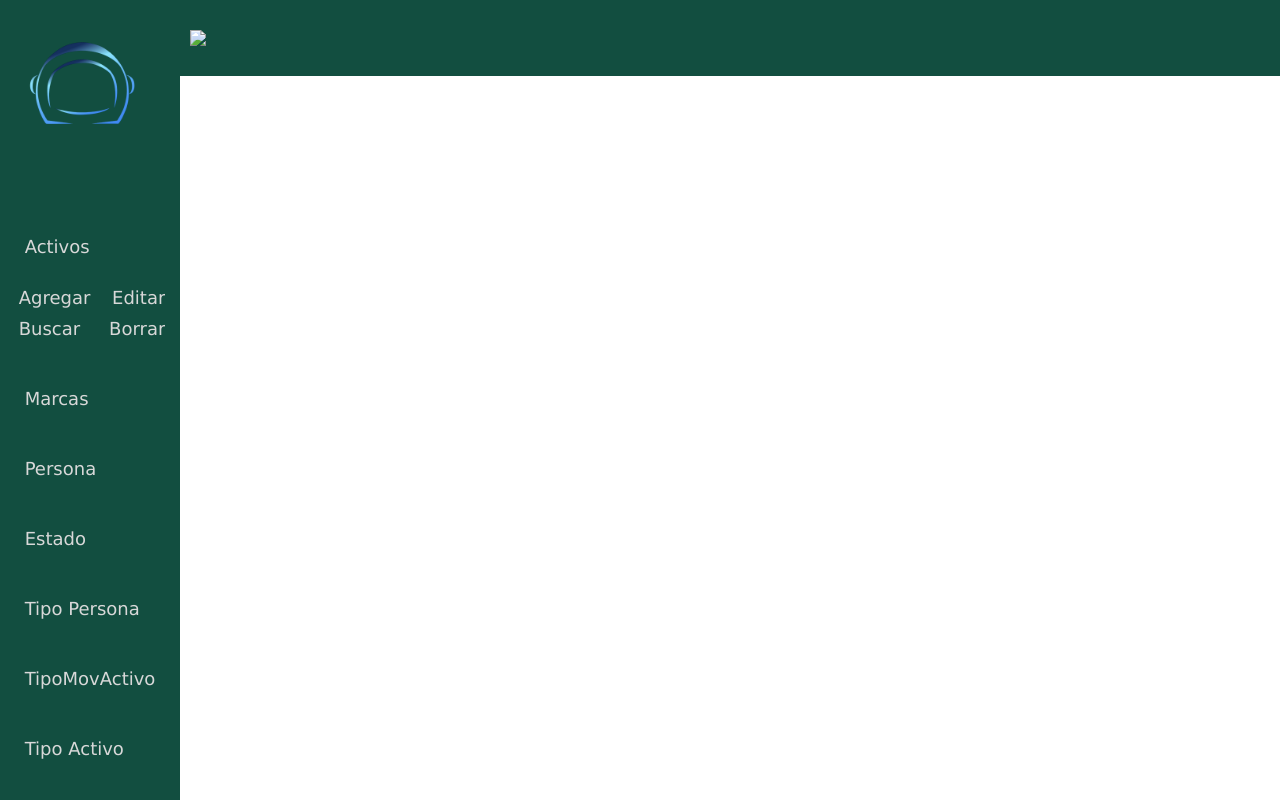
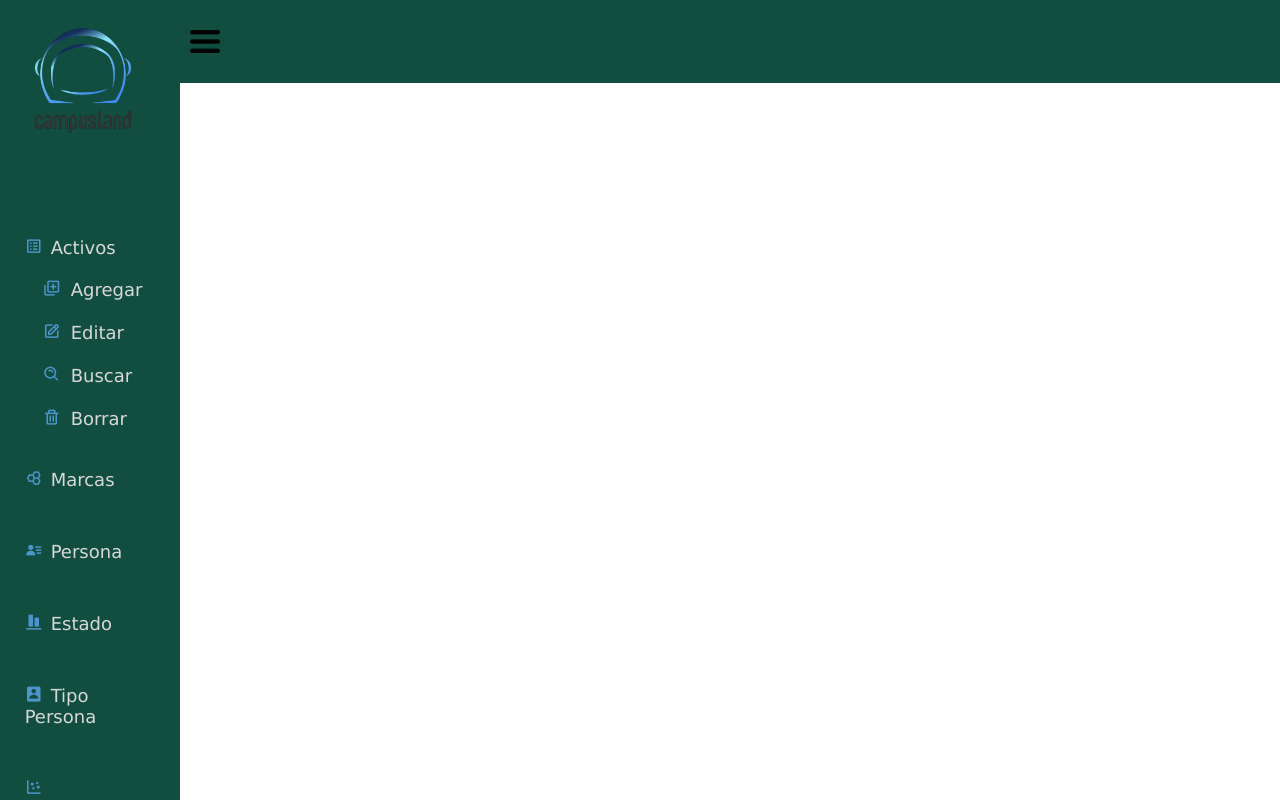
Before and after one commit to Nakrz/ProyectoActivos, a website: page index.html in a window 1280 px wide. Both pictures are taken after a click on the link "Activos". Drawn offline with nearby package versions, Linux system fonts and the light colour scheme.

Commit message:
feat: :rocket: mejoras

```diff
--- a/css/style.css
+++ b/css/style.css
@@ -8,8 +8,32 @@ body {
     font-family: Verdana, Geneva, Tahoma, sans-serif;
 }
 
+
+
+/* NAVBAR */
+.navbar {
+    display: flex;
+    justify-content: space-between;
+    align-items: center;
+    background-color: #124e40;
+    padding: 20px;
+    width: 97.8%;
+}
+
+.navbar-container {
+    display: flex;
+    justify-content: space-between;
+    align-items: center;
+}
+
+.navbar ul {
+    list-style: none;
+    padding: 0;
+    margin: 0;
+    display: flex;
+}
+
 /* SIDEBAR */
-
 .sidebar {
     position: fixed;
     width: 140px;
@@ -21,10 +45,6 @@ body {
     flex-direction: column;
     justify-content: flex-start;
     align-items: center;
-}
-
-.sidebar.hidden {
-    transform: translateX(-220px);
 }
 
 .sidebar.hidden {
@@ -46,12 +66,11 @@ body {
     text-decoration: none;
 }
 
-
-.sidebar ul li a:hover{
+.sidebar ul li a:hover {
     color: rgb(77, 149, 207);
 }
 
-
+/* BOTONES Y LOGOS */
 
 .logo img {
     width: 90%;
@@ -59,8 +78,6 @@ body {
     height: auto;
     display: block;
 }
-
-/* BOTON RAYAS */
 
 #ocultar {
     position: relative;
@@ -87,43 +104,32 @@ body {
     transform: scale(1.1);
 }
 
-
-
-.navbar {
-    display: flex;
-    justify-content: space-between;
-    align-items: center;
-    background-color: #124e40;
-    padding: 20px;
-    width: 97.8%;
-}
-
-.navbar-container {
-    display: flex;
-    justify-content: space-between;
-    align-items: center;
-}
-
-.navbar ul {
-    list-style: none;
-    padding: 0;
-    margin: 0;
-    display: flex;
-}
-
-
-.side-dropdown{
+/* OTROS */
+.side-dropdown {
     font-size: 18px;
 }
 
-.nav-title{
+.nav-title {
+    margin: 5px 0;
     font-size: 18px;
+}
+
+.nav-title i {
+    margin-right: 8px;
+}
+
+#sidebar .side-dropdown a {
+    padding-left: 20px;
+}
+
+.side-cont {
+    display: flex;
 }
 
 .nav-title {
     text-decoration: none;
     color: white;
-    padding: 10px;
+    padding: 6px;
     display: inline-block;
     transition: background-color 0.3s, transform 0.3s;
     border-radius: 10px;
@@ -134,24 +140,30 @@ body {
     transform: scale(1.1);
 }
 
+#sidebar .side-dropdown {
+    padding-left: 54px;
+    max-height: 0;
+    overflow-y: hidden;
+    transition: all .15s ease;
+}
 
-
-#sidebar .side-dropdown {
-	padding-left: 54px;
-	max-height: 0;
-	overflow-y: hidden;
-	transition: all .15s ease;
-}
 #sidebar .side-dropdown.show {
     display: flex;
-	max-height: 100px;
-    flex-wrap: wrap;
+    max-height: 150px;
+    flex-wrap: nowrap;
+    flex-direction: column;
+    align-items: flex-start;
     justify-content: space-between;
-    margin-top: 20px;
+    margin-top: 10px;
     margin-left: -50px;
     color: #d8d8d8;
+}
 
+#sidebar .side-dropdown.show li {
+    margin-bottom: 22px;
 }
-#sidebar .side-dropdown a:hover {
-	background-color: var(--blue);
+
+.bx {
+    color: rgb(77, 149, 207);
+    margin-right: 10px;
 }
--- a/index.html
+++ b/index.html
@@ -5,81 +5,82 @@
     <meta name="viewport" content="width=device-width, initial-scale=1.0">
     <link rel="stylesheet" href="css/style.css">
     <script src="js/app.js" defer></script>
-    <title>Document</title>
+    <link href='https://unpkg.com/boxicons@2.1.4/css/boxicons.min.css' rel='stylesheet'>
+    <title>Activos Campus</title>
 </head>
 <body>
     <div class="sidebar" id="sidebar">
         <div class="logo">
-            <img src="images/campuslands.png" alt="Logo">
+            <img src="images/campuslg.png" alt="logo">
         </div>
         <ul>
-            <li><a href="#" class="nav-title">Activos</a>
+            <li><a href="#" class="nav-title"><i class='bx bx-spreadsheet'></i>Activos</a>
                 <ul class="side-dropdown">
-					<li><a href="#">Agregar</a></li>
-					<li><a href="#">Editar</a></li>
-					<li><a href="#">Buscar</a></li>
-					<li><a href="#">Borrar</a></li>
+					<li><a href="#"><i class='bx bx-add-to-queue'></i>Agregar</a></li>
+					<li><a href="#"><i class='bx bx-edit'></i>Editar</a></li>
+					<li><a href="#"><i class='bx bx-search-alt'></i>Buscar</a></li>
+					<li><a href="#"><i class='bx bx-trash'></i>Borrar</a></li>
 				</ul>
             </li>
             <br>
-            <li><a href="#" class="nav-title">Marcas</a>
+            <li><a href="#" class="nav-title"><i class='bx bx-hive'></i>Marcas</a>
                 <ul class="side-dropdown">
-					<li><a href="#">Agregar</a></li>
-					<li><a href="#">Editar</a></li>
-					<li><a href="#">Buscar</a></li>
-					<li><a href="#">Borrar</a></li>
+					<li><a href="#"><i class='bx bx-add-to-queue'></i>Agregar</a></li>
+					<li><a href="#"><i class='bx bx-edit'></i>Editar</a></li>
+					<li><a href="#"><i class='bx bx-search-alt'></i>Buscar</a></li>
+					<li><a href="#"><i class='bx bx-trash'></i>Borrar</a></li>
 				</ul>
             </li>
             <br>
-            <li><a href="#" class="nav-title">Persona</a>
+            <li><a href="#" class="nav-title"><i class='bx bxs-user-detail'></i>Persona</a>
                 <ul class="side-dropdown">
-					<li><a href="#">Agregar</a></li>
-					<li><a href="#">Editar</a></li>
-					<li><a href="#">Buscar</a></li>
-					<li><a href="#">Borrar</a></li>
+					<li><a href="#"><i class='bx bx-add-to-queue'></i>Agregar</a></li>
+					<li><a href="#"><i class='bx bx-edit'></i>Editar</a></li>
+					<li><a href="#"><i class='bx bx-search-alt'></i>Buscar</a></li>
+					<li><a href="#"><i class='bx bx-trash'></i>Borrar</a></li>
 				</ul>
             </li>
             <br>
-            <li><a href="#" class="nav-title">Estado</a>
+            <li><a href="#" class="nav-title"><i class='bx bxs-objects-vertical-bottom' ></i>Estado</a>
                 <ul class="side-dropdown">
-					<li><a href="#">Agregar</a></li>
-					<li><a href="#">Editar</a></li>
-					<li><a href="#">Buscar</a></li>
-					<li><a href="#">Borrar</a></li>
+					<li><a href="#"><i class='bx bx-add-to-queue'></i>Agregar</a></li>
+					<li><a href="#"><i class='bx bx-edit'></i>Editar</a></li>
+					<li><a href="#"><i class='bx bx-search-alt'></i>Buscar</a></li>
+					<li><a href="#"><i class='bx bx-trash'></i>Borrar</a></li>
 				</ul>
             </li>
             <br>
-            <li><a href="#" class="nav-title">Tipo Persona</a>
+            <li><a href="#" class="nav-title"><i class='bx bxs-user-rectangle'></i>Tipo Persona</a>
                 <ul class="side-dropdown">
-					<li><a href="#">Agregar</a></li>
-					<li><a href="#">Editar</a></li>
-					<li><a href="#">Buscar</a></li>
-					<li><a href="#">Borrar</a></li>
+					<li><a href="#"><i class='bx bx-add-to-queue'></i>Agregar</a></li>
+					<li><a href="#"><i class='bx bx-edit'></i>Editar</a></li>
+					<li><a href="#"><i class='bx bx-search-alt'></i>Buscar</a></li>
+					<li><a href="#"><i class='bx bx-trash'></i>Borrar</a></li>
 				</ul>
             </li>
             <br>
-            <li><a href="#" class="nav-title">TipoMovActivo</a>
+            <li><a href="#" class="nav-title"><i class='bx bx-scatter-chart'></i>TipoMovActivo</a>
                 <ul class="side-dropdown">
-					<li><a href="#">Agregar</a></li>
-					<li><a href="#">Editar</a></li>
-					<li><a href="#">Buscar</a></li>
-					<li><a href="#">Borrar</a></li>
+					<li><a href="#"><i class='bx bx-add-to-queue'></i>Agregar</a></li>
+					<li><a href="#"><i class='bx bx-edit'></i>Editar</a></li>
+					<li><a href="#"><i class='bx bx-search-alt'></i>Buscar</a></li>
+					<li><a href="#"><i class='bx bx-trash'></i>Borrar</a></li>
 				</ul>
             </li>
             <br>
-            <li><a href="#" class="nav-title">Tipo Activo</a>
+            <li><a href="#" class="nav-title"><i class='bx bxs-cube-alt'></i>Tipo Activo</a>
                 <ul class="side-dropdown">
-					<li><a href="#">Agregar</a></li>
-					<li><a href="#">Editar</a></li>
-					<li><a href="#">Buscar</a></li>
-					<li><a href="#">Borrar</a></li>
+					<li><a href="#"><i class='bx bx-add-to-queue'></i>Agregar</a></li>
+					<li><a href="#"><i class='bx bx-edit'></i>Editar</a></li>
+					<li><a href="#"><i class='bx bx-search-alt'></i>Buscar</a></li>
+					<li><a href="#"><i class='bx bx-trash'></i>Borrar</a></li>
 				</ul>
             </li>
         </ul>
     </div>
     <div class="navbar">
         <button id="ocultar">
-            <img src="images/threeline.png">
+            <img src="images/threeline.png" alt="lineas">
         </button>
     </div>
     <div class="contenido">
```
Also changed, not shown: data/activos.json (+84 -1 lines), data/asignacion.json (deleted, +0 -9 lines), data/categoriaActivo.json (deleted, +0 -8 lines), data/detalleMovimiento.json (deleted, +0 -11 lines), data/estado.json (deleted, +0 -8 lines), data/historialActivo.json (deleted, +0 -12 lines), data/marcas.json (deleted, +0 -8 lines), data/personas.json (deleted, +0 -10 lines), data/proveedor.json (deleted, +0 -9 lines), data/telefonoPersona.json (deleted, +0 -10 lines), data/tipoActivo.json (deleted, +0 -9 lines), data/tipoMovActivo.json (deleted, +0 -8 lines), data/tipoPersona.json (deleted, +0 -8 lines), images/campuslg.png (added), 1 more files.
